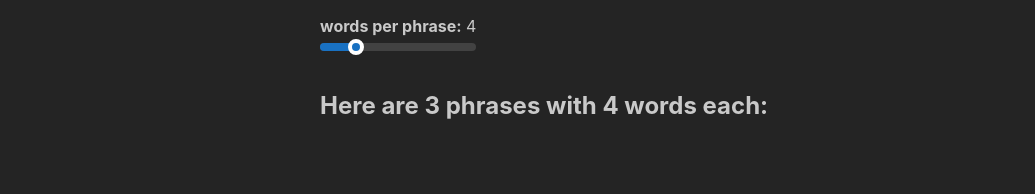
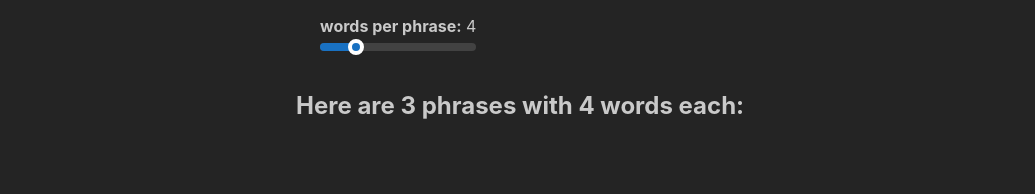
Before and after one commit to rotarydialer/diceware.org, a React (Create React App) app: page / in a window 1280 px wide. Shown: the part 145-339 px from the top of the page, without its empty margins (0-1035 px from the left). Built offline with nearby package versions, Linux system fonts and the light colour scheme.

Commit message:
style: tweak phrases width

```diff
--- a/src/index.css
+++ b/src/index.css
@@ -53,7 +53,7 @@ a:visited {
 .phrases {
   align-items: center;
   width: 60%;
-  max-width: 40rem;
+  max-width: 43rem;
 }
 
 .siteTitle {
```
